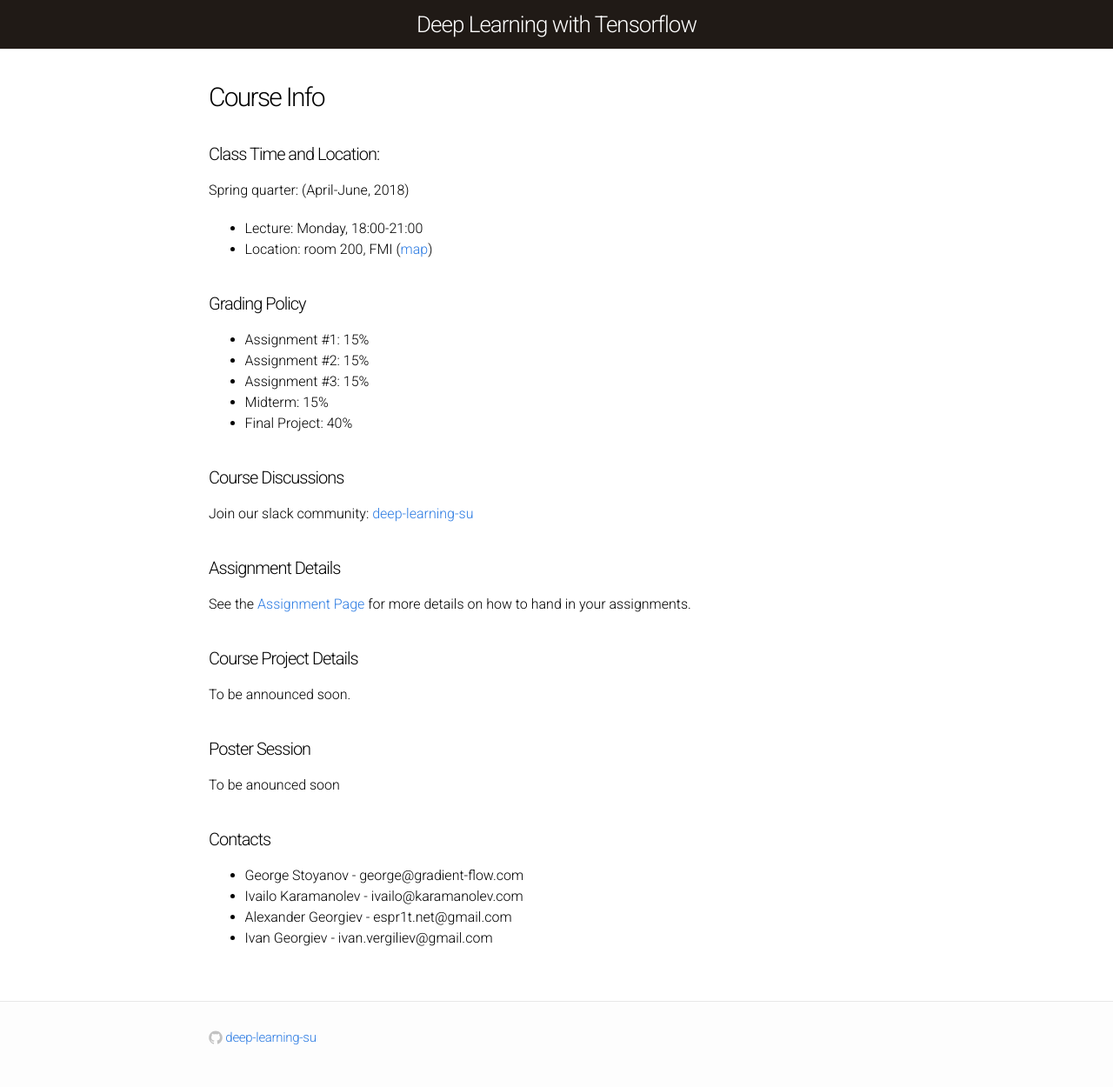
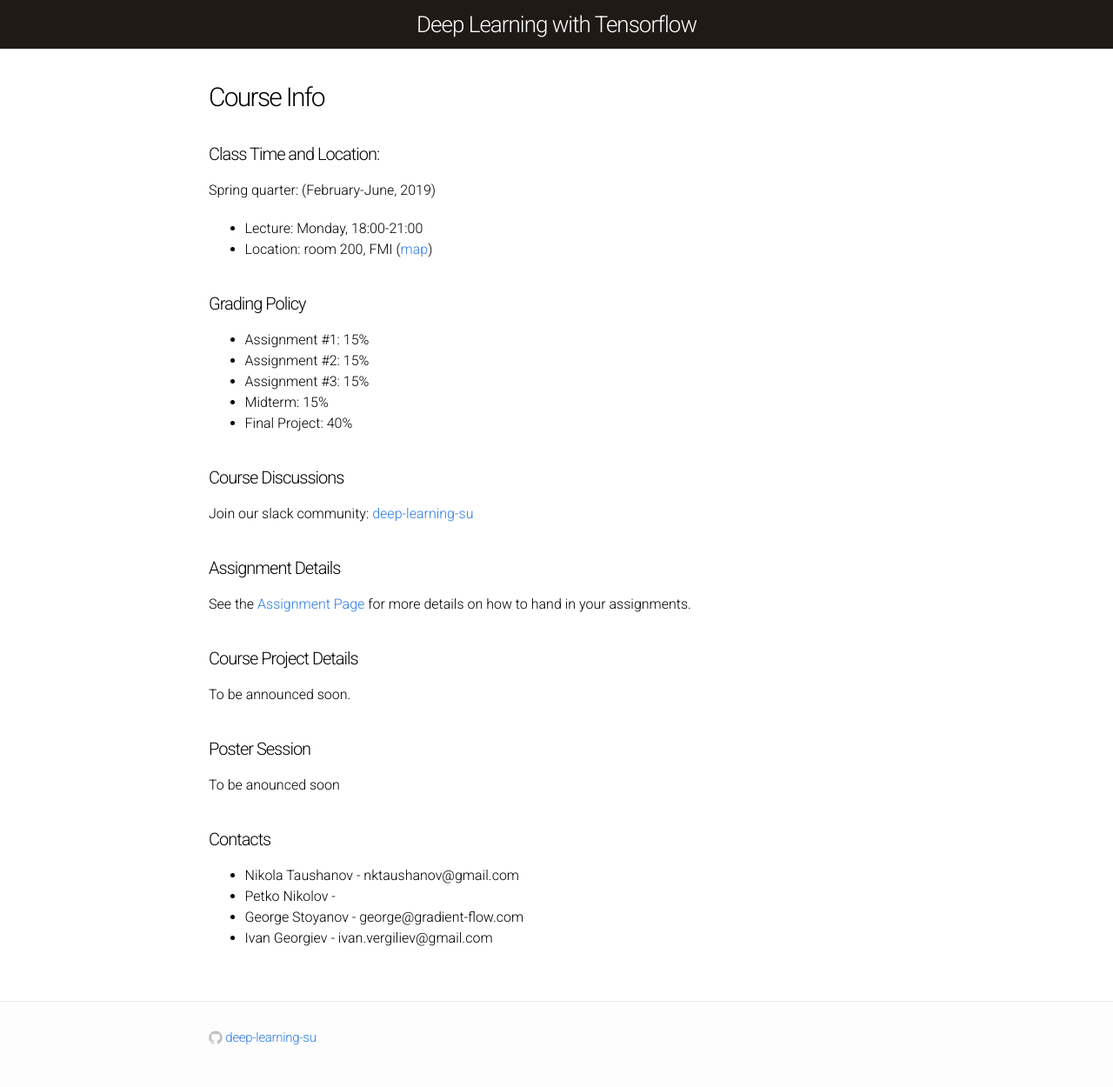
Before and after one commit to deep-learning-su/deep-learning-su.github.io, a Jekyll site: the page built from course-info.md, in a window 1280 px wide. Shown: the whole page at 87% size. Built offline with Jekyll 4.4.1, drawn with Linux system fonts in a browser that asks for light colours.

Commit message:
Update new course info and links

```diff
--- a/course-info.md
+++ b/course-info.md
@@ -1,11 +1,10 @@
 ---
 layout: page
 title: Course Info
-permalink: /course-info/
 ---
 
 #### Class Time and Location:
-Spring quarter: (April-June, 2018)
+Spring quarter: (February-June, 2019)
 - Lecture: Monday, 18:00-21:00
 - Location: room 200, FMI ([map](https://www.google.bg/maps/place/Faculty+of+Mathematics+and+Informatics/@42.6743729,23.3282929,17z/data=!3m1!4b1!4m5!3m4!1s0x40aa85ac6b04a067:0x1c03d81bc96a6a96!8m2!3d42.6743729!4d23.3304816?hl=en))
 
@@ -20,7 +19,7 @@
 Join our slack community: [deep-learning-su](https://join.slack.com/t/deep-learning-su/shared_invite/enQtMzE3NTcyOTY3NzY1LTI3N2VmZThiZGM4NWJlYzA3MTZlMDg4ZGE2NDhlZTg4MTk1NDBjMGU1ZTEzMzI4MTgyODRjZmRiMDA4NTkwNDM)
 
 #### Assignment Details
-See the [Assignment Page](https://deep-learning-su.github.io/assignment-requirements/) for more details on how to hand in your assignments.
+See the [Assignment Page](/../assignment-requirements) for more details on how to hand in your assignments.
 
 #### Course Project Details
 To be announced soon.
@@ -29,7 +28,7 @@
 To be anounced soon
 
 #### Contacts
+- Nikola Taushanov - nktaushanov@gmail.com
+- Petko Nikolov -
 - George Stoyanov - george@gradient-flow.com
-- Ivailo Karamanolev - ivailo@karamanolev.com
-- Alexander Georgiev - espr1t.net@gmail.com
 - Ivan Georgiev - ivan.vergiliev@gmail.com
--- a/index.html
+++ b/index.html
@@ -38,7 +38,7 @@
     <div class="module-header">Lectures</div>
 
     <div class="materials-item">
-      <a href="lecture-0">
+      <a href="lectures/lecture-0">
         Lecture 0 - Course Intro
       </a>
     </div>
```
Also changed, not shown: finalprojects/project-inspirations.md (+0 -1 lines), finalprojects/requirements.md (+4 -5 lines), lecture-0.md (deleted, +0 -14 lines), lectures/lecture-0.md (added, +12 -0 lines).
